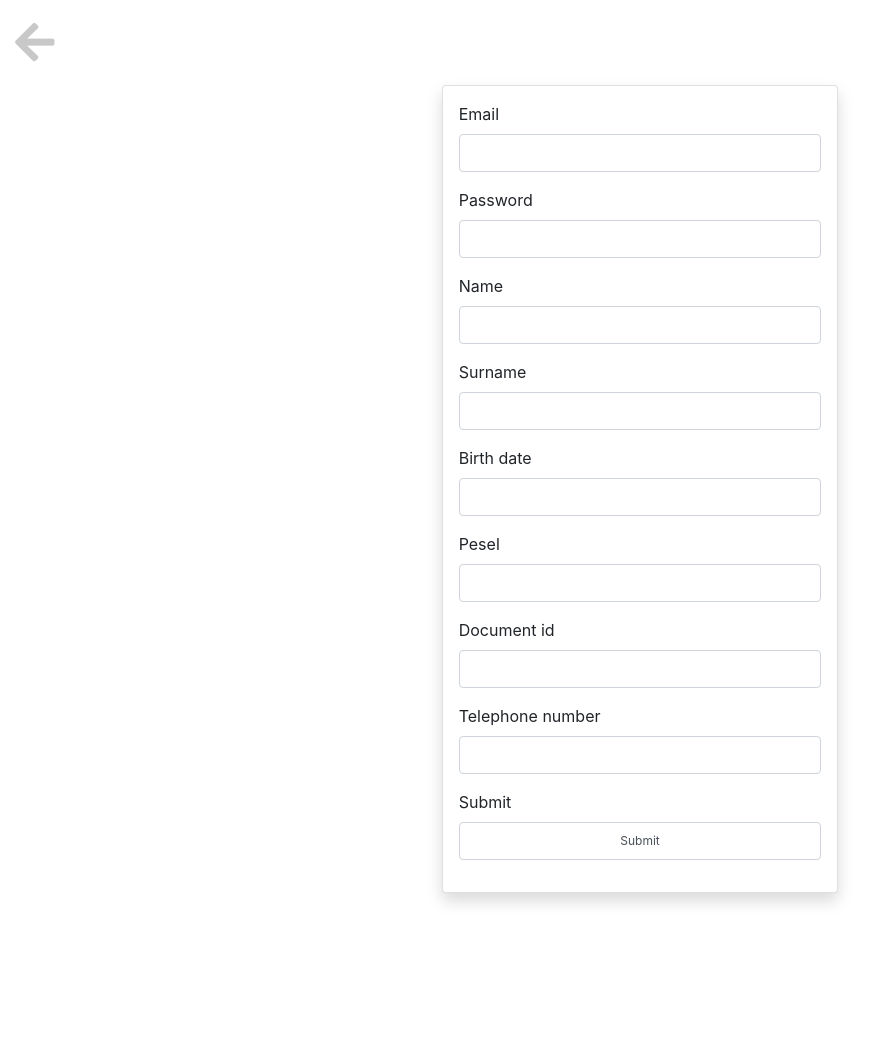
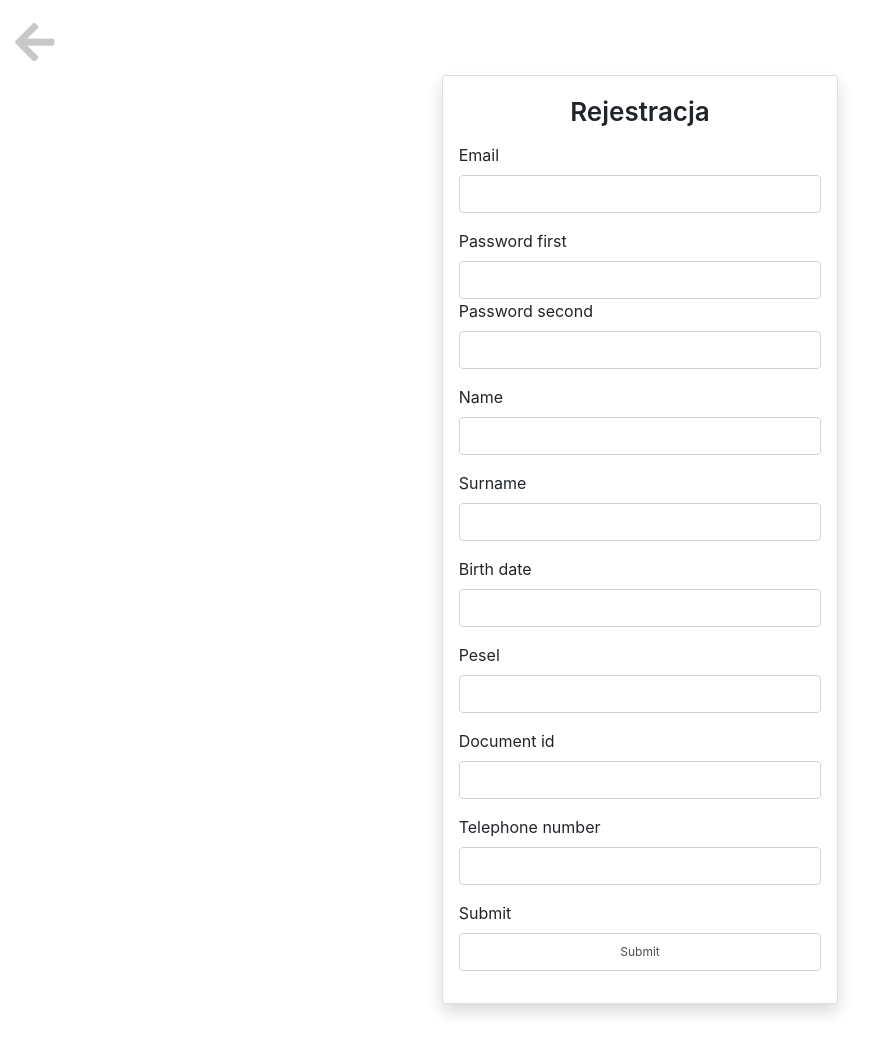
Before and after one commit to lukabaca/Go-Kart-Track-System, a Symfony app: template templates/views/controllers/registration/index.html.twig in a window 1280 px wide. Shown: the whole page, without its empty margins (0-889 px from the left). Before the commit the page ends 904 px from the top, so only its background shows below. Run offline with Twig, Linux system fonts and the light colour scheme; the template is opened without the code that fills it, so the values that code supplies are empty; form fields are guessed from the names that the template uses; style sheets or scripts are compiled from the project's sources; some libraries are stand-ins or nearby versions.

Commit message:
added repeat password field

```diff
--- a/public/css/registration/registration.css
+++ b/public/css/registration/registration.css
@@ -1,11 +1,11 @@
 .submitButton {
-  margin-top: 20px; }
+  margin-top: 10px; }
 
 .form-control {
   font-size: 12px; }
 
 .registrationArea {
-  margin-top: 20px; }
+  margin-top: 10px; }
 
 .formErrorMessage {
   color: red; }
@@ -14,4 +14,9 @@ ul {
   list-style: none;
   padding: 0px; }
 
+.card-title {
+  text-align: center;
+  font-size: 26px;
+  font-weight: 600; }
+
 /*# sourceMappingURL=registration.css.map */
--- a/public/scss/registration/registration.scss
+++ b/public/scss/registration/registration.scss
@@ -1,7 +1,7 @@
 @import "../common/colors";
 
 .submitButton {
-  margin-top: 20px;
+  margin-top: 10px;
 }
 
 .form-control {
@@ -9,7 +9,7 @@
   //height: 30px;
 }
 .registrationArea {
-  margin-top: 20px;
+  margin-top: 10px;
 }
 .formErrorMessage {
   color: red;
@@ -18,3 +18,8 @@ ul {
   list-style: none;
   padding: 0px;
 }
+.card-title {
+  text-align: center;
+  font-size: 26px;
+  font-weight: 600;
+}
--- a/src/Entity/User.php
+++ b/src/Entity/User.php
@@ -58,6 +58,7 @@ class User
      * )
      */
     private $pesel;
+
     private $documentID;
     /**
      * * @Assert\Regex(
--- a/templates/views/controllers/registration/index.html.twig
+++ b/templates/views/controllers/registration/index.html.twig
@@ -20,7 +20,7 @@
             </div>
             <div class="col-md-4 offset-md-4 registrationArea">
                 <div class="shadow p-3 mb-5 bg-white rounded card">
-                    {#{{ form(userLoginForm) }}#}
+                    <div class="card-title">Rejestracja</div>
                     {{ form_start(userLoginForm) }}
                     <div class="form-group">
                         {{ form_label(userLoginForm.email) }}
@@ -30,11 +30,15 @@
                     </div>
 
                     <div class="form-group">
-                        {{ form_label(userLoginForm.password) }}
-                        {{ form_widget(userLoginForm.password) }}
-                        <small class="formErrorMessage">{{ form_errors(userLoginForm.password) }}</small>
-                        {{ form_help(userLoginForm.password) }}
+                        {{ form_label(userLoginForm.password.first) }}
+                        {{ form_widget(userLoginForm.password.first) }}
+                        {{ form_help(userLoginForm.password.first) }}
 
+                        {{ form_label(userLoginForm.password.second) }}
+                        {{ form_widget(userLoginForm.password.second) }}
+                        {{ form_help(userLoginForm.password.second) }}
+
+                        <small class="formErrorMessage">{{ form_errors(userLoginForm.password.first) }}</small>
                     </div>
 
                     <div class="form-group">
```
Also changed, not shown: src/Form/UserType.php (+8 -6 lines), 1 other file.
